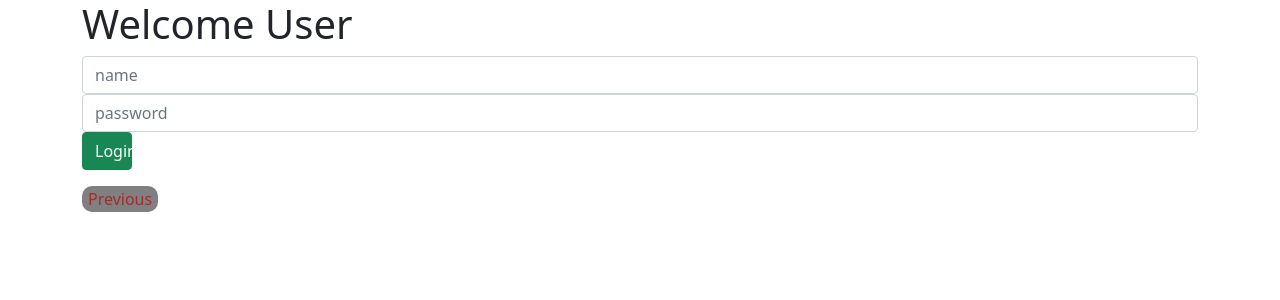
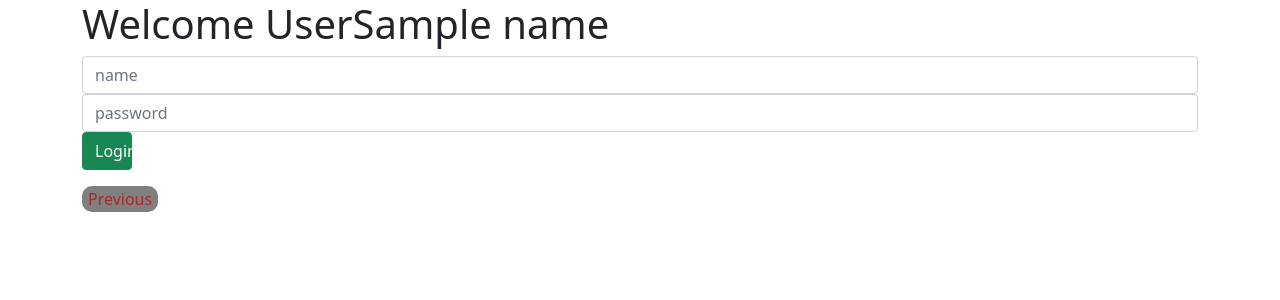
Before and after one commit to Kingsly62/Pitches-Application, a Flask app: template templates/signin.html in a window 1280 px wide. Shown: the top 300 px of the page. Run offline with Flask 2, Linux system fonts and the light colour scheme; the template is opened without the code that fills it: most values are stand-ins (such as "Sample title", 1, 10 or a date in 2020); some libraries are stand-ins or nearby versions.

Commit message:
add new change in the file signin.html

```diff
--- a/templates/signin.html
+++ b/templates/signin.html
@@ -7,7 +7,7 @@
 <link rel="stylesheet" href="/static/css/signin.css" />
 {% block body%}
 <div class="container">
-  <h1>Welcome User</h1>
+  <h1>Welcome User{{name}}</h1>
   <form action="{{url_for('social')}}" methods="POST">
     <div class="form-group">
       <input
```
